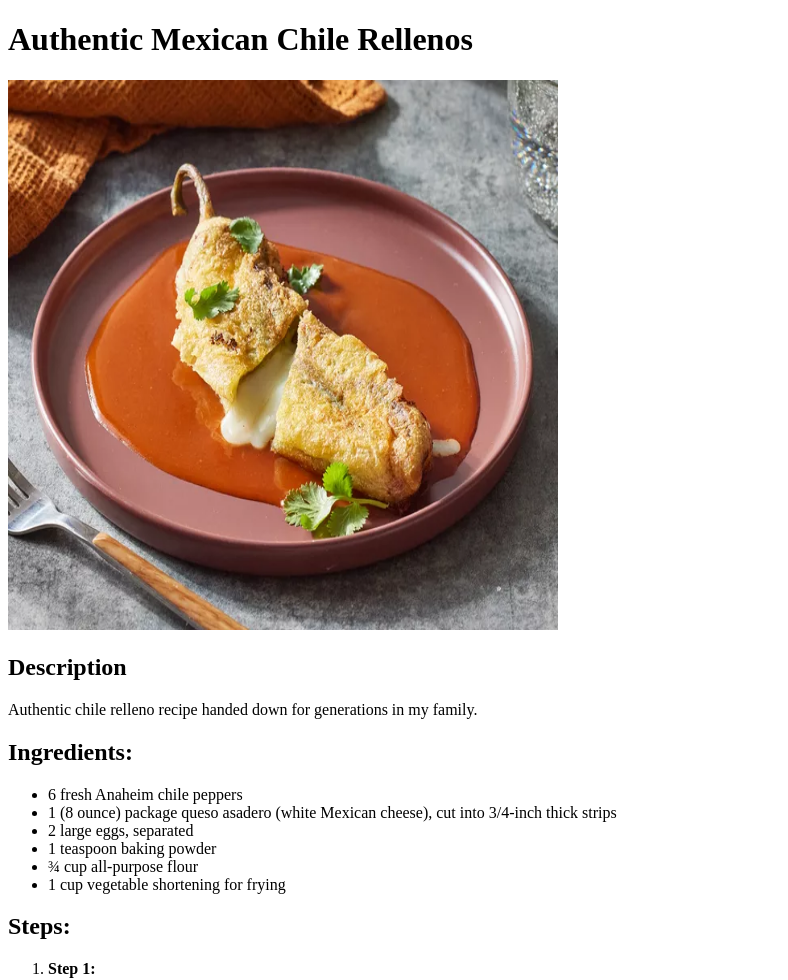
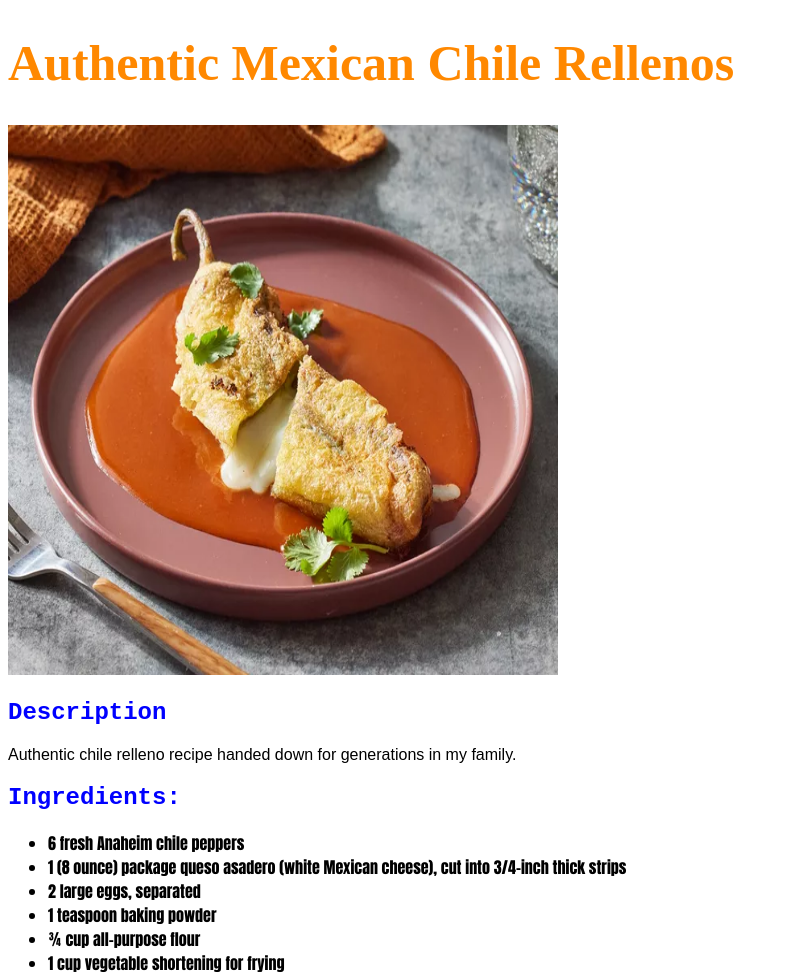
Before and after one commit to ftsergioero/odin-recipes, a plain HTML site: page recipes/Authentic_Mexican_Chile_Rellenos.html in a window 1280 px wide. Shown: the top 980 px of the page, without its empty margins (0-788 px from the left). Drawn offline with Linux system fonts and the light colour scheme.

Commit message:
Added CSS to a web page
Created ccs file and set the styles of all of titles, I only use class selectors.

```diff
--- /dev/null
+++ b/css/style.css
@@ -0,0 +1,37 @@
+.title {
+
+    color:rgb(255, 136, 0);
+    font-weight:bold;
+    font-size: 50px;
+
+}
+
+.button {
+
+background-color:rgb(172, 252, 252);
+color: black;
+font-size: 25px;
+
+}
+
+.h2 {
+ color:blue;
+font-family: 'Courier New', Courier, monospace;
+text-align: left;
+}
+
+p{
+    text-align: left;
+    font-family: Arial, Helvetica, sans-serif;
+}
+
+.list{
+    font-weight: 700;
+    color:rgb(0, 0, 0);
+    font-family: Impact, Haettenschweiler, 'Arial Narrow Bold', sans-serif;
+}
+
+.step{
+    color:rgb(0, 0, 0);
+
+}
--- a/recipes/Authentic_Mexican_Chile_Rellenos.html
+++ b/recipes/Authentic_Mexican_Chile_Rellenos.html
@@ -2,16 +2,17 @@
 <html lang="en">
 <head>
     <meta charset="UTF-8">
+    <link rel="stylesheet" href="../css/style.css">
     <meta name="viewport" content="width=device-width, initial-scale=1.0">
     <title>Mexican Chile Rellenos</title>
 </head>
 <body>
-    <h1>Authentic Mexican Chile Rellenos</h1>
+    <h1 class="title">Authentic Mexican Chile Rellenos</h1>
  <img src="../images/chile.webp" alt="A deliciuos Mexican Chile Rellenos" height="550" width="550">
- <h2>Description</h2>
+ <h2 class="h2">Description</h2>
   <p>Authentic chile relleno recipe handed down for generations in my family.</p>
- <h2>Ingredients:</h2>
- <ul>
+ <h2 class="h2">Ingredients:</h2>
+ <ul class="list">
  <li>6 fresh Anaheim chile peppers</li>
  <li>1 (8 ounce) package queso asadero (white Mexican cheese), cut into 3/4-inch thick strips</li>
  <li>2 large eggs, separated </li>
@@ -19,7 +20,7 @@
   <li>¾ cup all-purpose flour</li>
   <li>1 cup vegetable shortening for frying</li>
  </ul>
- <h2>Steps:</h2>
+ <h2 class="h2">Steps:</h2>
  <ol>
    <li><strong>Step 1:</strong>
       <p>Gather all ingredients.</p></li>
```
Also changed, not shown: index.html (+5 -4 lines), recipes/Simple_Macaroni_and_Cheese.html (+6 -5 lines), recipes/chicken_parmesan.html (+6 -5 lines).
